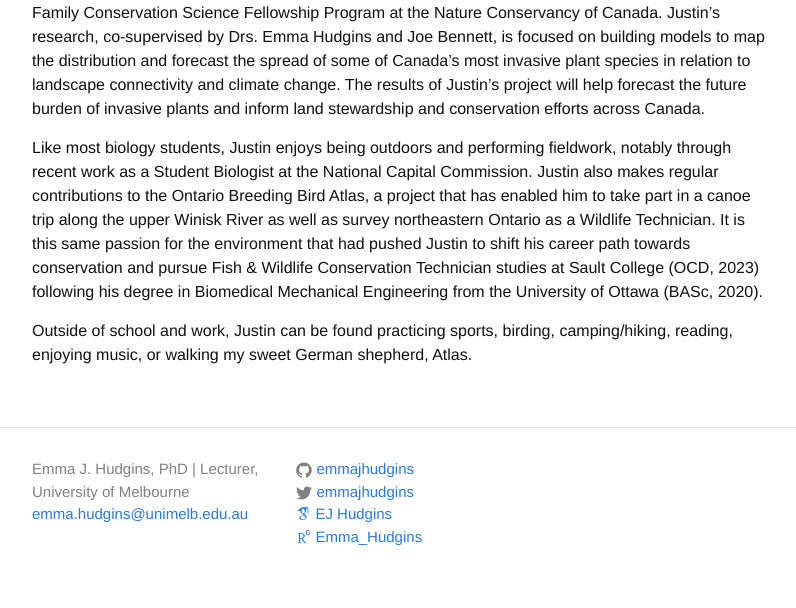
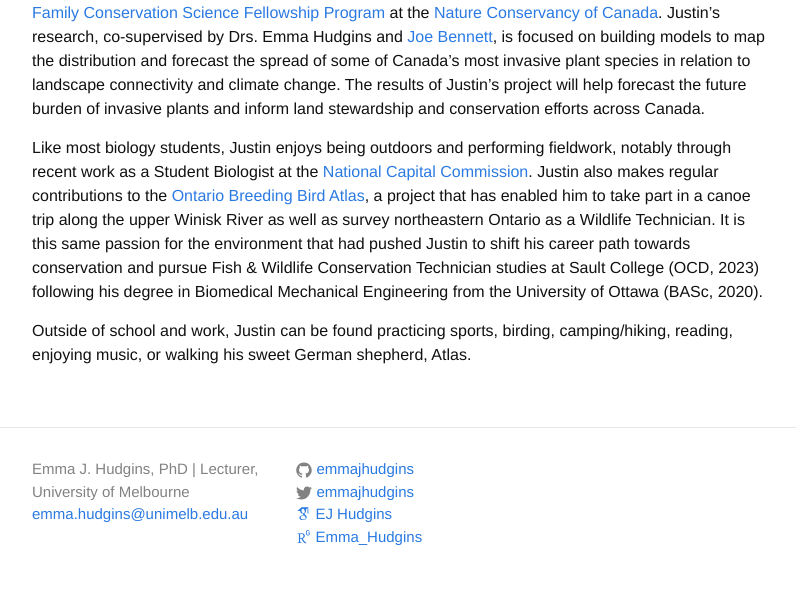
Before and after one commit to emmajhudgins/emmajhudgins.github.io, a Jekyll site: the page built from 02-rpeople.md, in a window 1280 px wide. Shown: the part 720-1328 px from the top of the page, without its empty margins (238-1034 px from the left). Built offline with Jekyll 4.4.1, drawn with Linux system fonts in a browser that asks for light colours; nearby versions of some CDN libraries; some web fonts are replaced; some of the changed text lies outside the part shown.

Commit message:
added links

```diff
--- a/02-rpeople.md
+++ b/02-rpeople.md
@@ -13,8 +13,8 @@ order: 2
 <img src="/assets/justin.jpeg" alt="Justin along a beach" class="center-fit" width="500">
 
 
-Justin joined the Lab in our inaugural semester (September 2023) after being selected for the Weston Family Conservation Science Fellowship Program at the Nature Conservancy of Canada. Justin's research, co-supervised by Drs. Emma Hudgins and Joe Bennett, is focused on building models to map the distribution and forecast the spread of some of Canada's most invasive plant species in relation to landscape connectivity and climate change. The results of Justin's project will help forecast the future burden of invasive plants and inform land stewardship and conservation efforts across Canada.
+Justin joined the team in our inaugural semester (September 2023) after being selected for the [Weston Family Conservation Science Fellowship Program](https://www.natureconservancy.ca/en/what-we-do/conservation-research/weston-fellowship.html) at the [Nature Conservancy of Canada](https://www.natureconservancy.ca/en/). Justin's research, co-supervised by Drs. Emma Hudgins and [Joe Bennett](https://carleton.ca/bennett-lab/), is focused on building models to map the distribution and forecast the spread of some of Canada's most invasive plant species in relation to landscape connectivity and climate change. The results of Justin's project will help forecast the future burden of invasive plants and inform land stewardship and conservation efforts across Canada.
 
-Like most biology students, Justin enjoys being outdoors and performing fieldwork, notably through recent work as a Student Biologist at the National Capital Commission. Justin also makes regular contributions to the Ontario Breeding Bird Atlas, a project that has enabled him to take part in a canoe trip along the upper Winisk River as well as survey northeastern Ontario as a Wildlife Technician. It is this same passion for the environment that had pushed Justin to shift his career path towards conservation and pursue Fish & Wildlife Conservation Technician studies at Sault College (OCD, 2023) following his degree in Biomedical Mechanical Engineering from the University of Ottawa (BASc, 2020).
+Like most biology students, Justin enjoys being outdoors and performing fieldwork, notably through recent work as a Student Biologist at the [National Capital Commission](https://www.google.com/url?sa=t&rct=j&q=&esrc=s&source=web&cd=&ved=2ahUKEwjH5eqss6uBAxXXS2wGHQidAjIQFnoECBsQAQ&url=https%3A%2F%2Fncc-ccn.gc.ca%2F&usg=AOvVaw1al7axuj-Nbi23q57p7uSK&opi=89978449). Justin also makes regular contributions to the [Ontario Breeding Bird Atlas](https://www.google.com/url?sa=t&rct=j&q=&esrc=s&source=web&cd=&ved=2ahUKEwjeifiys6uBAxVya2wGHdVxBakQFnoECBMQAQ&url=https%3A%2F%2Fwww.birdsontario.org%2F&usg=AOvVaw1TrSS61fIETJt5QdNOdouD&opi=89978449), a project that has enabled him to take part in a canoe trip along the upper Winisk River as well as survey northeastern Ontario as a Wildlife Technician. It is this same passion for the environment that had pushed Justin to shift his career path towards conservation and pursue Fish & Wildlife Conservation Technician studies at Sault College (OCD, 2023) following his degree in Biomedical Mechanical Engineering from the University of Ottawa (BASc, 2020).
 
-Outside of school and work, Justin can be found practicing sports, birding, camping/hiking, reading, enjoying music, or walking my sweet German shepherd, Atlas.
+Outside of school and work, Justin can be found practicing sports, birding, camping/hiking, reading, enjoying music, or walking his sweet German shepherd, Atlas.
```
